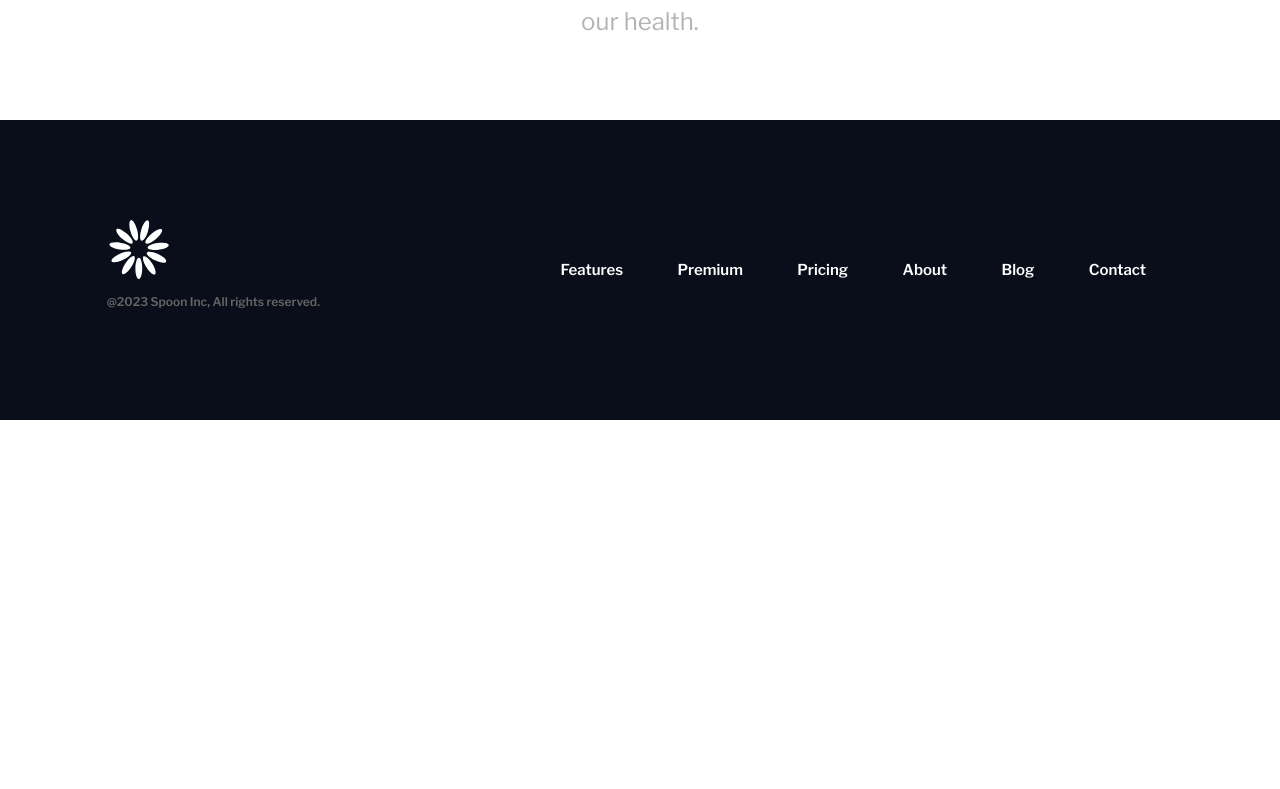
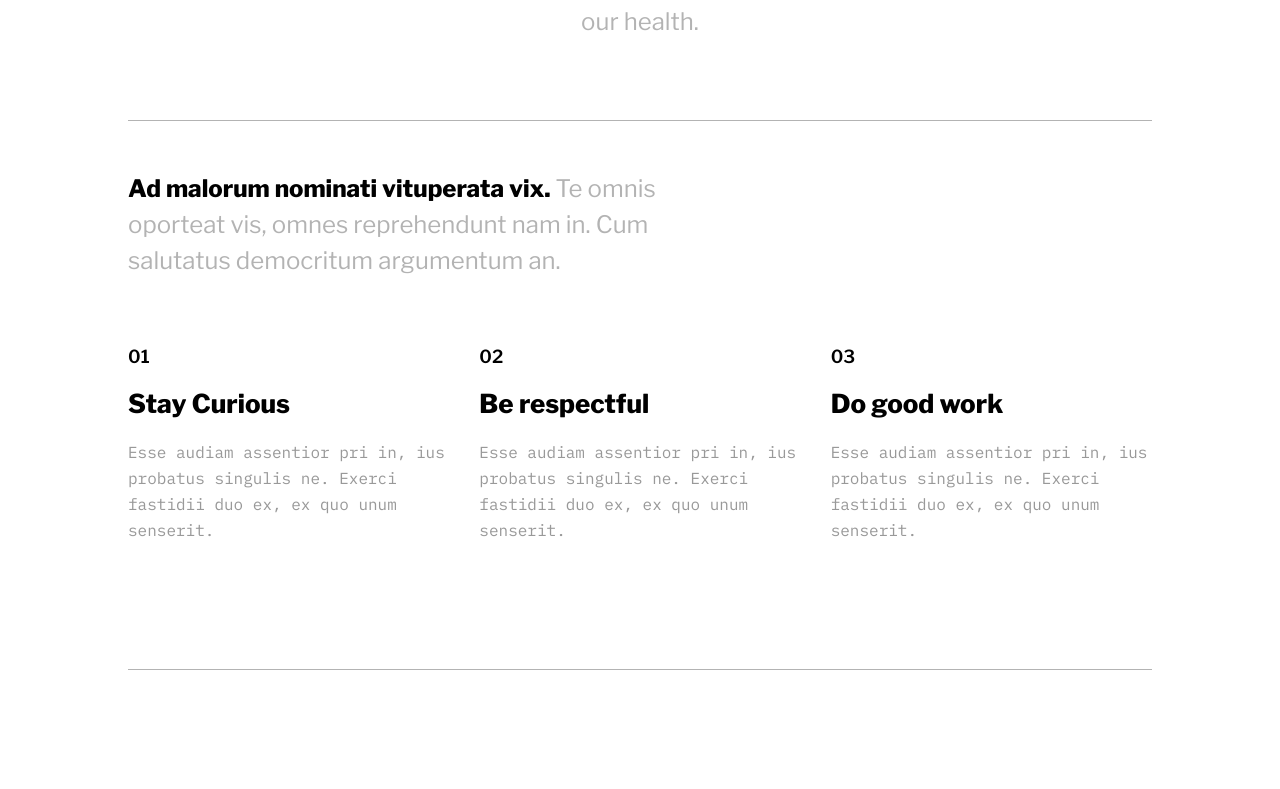
Before and after one commit to cey-t/catering-website, a React (Create React App) app: page /about in a window 1280 px wide. Shown: the part 1531-2320 px from the top of the page. Before the commit the page ends 1951 px from the top, so only its background shows below. Built offline with nearby package versions, Linux system fonts and the light colour scheme.

Commit message:
About missions section implemented

```diff
--- a/src/pages/About/About.js
+++ b/src/pages/About/About.js
@@ -1,7 +1,9 @@
-import styles from "./About.module.scss";
 import ContextBox from "components/ContextBox/ContextBox";
 import bananaCake from "images/Premium/banana-cake.jpg";
+import AboutMission from "./AboutMission/AboutMisson";
+import ContactUs from "components/ContactSection/ContactUs";
 import HeaderContextBox from "components/HeaderInnerContent/HeaderContextBox";
+import styles from "./About.module.scss";
 const About = () => {
   return (
     <section className={styles.aboutRoot}>
@@ -23,6 +25,9 @@ const About = () => {
         span="We combine the benefits of the best local farms with advances made possible by technology to deliver you the best catering experience possible."
         text="Food surrounds us, but we don’t always think about where it comes from or how it got to us. The way we eat and our experiences with food have huge impact on everything from the environment to our health."
       />
+
+      <AboutMission />
+      <ContactUs />
     </section>
   );
 };
--- /dev/null
+++ b/src/pages/About/AboutMission/AboutMission.module.scss
@@ -0,0 +1,38 @@
+.missionRoot {
+  width: 80%;
+  margin: auto;
+  display: flex;
+  flex-direction: column;
+  gap: 50px;
+  .border {
+    width: 100%;
+    border-bottom: 1px solid #b3b3b3;
+  }
+  .companyMissions {
+    display: grid;
+    gap: 30px;
+    margin-bottom: 60px;
+    grid-template-columns: repeat(auto-fit, minmax(300px, 1fr));
+  }
+
+  .missionText {
+    font-size: 26px;
+    line-height: 38px;
+    margin: 0;
+    font-weight: 800;
+    color: #000000;
+  }
+  .missionKey {
+    font-size: 18px;
+    line-height: 20px;
+    color: #000000;
+    font-weight: 600;
+  }
+  .missionContent {
+    font-size: 16px;
+    line-height: 26px;
+    color: #999999;
+    font-weight: 400;
+    font-family: "IBM Plex Mono", monospace;
+  }
+}
--- /dev/null
+++ b/src/pages/About/AboutMission/AboutMisson.js
@@ -0,0 +1,45 @@
+import styles from "./AboutMission.module.scss";
+import ContextBox from "components/ContextBox/ContextBox";
+const AboutMission = () => {
+  const Missions = [
+    {
+      id: 1,
+      name: "Stay Curious",
+      content:
+        "Esse audiam assentior pri in, ius probatus singulis ne. Exerci fastidii duo ex, ex quo unum senserit.",
+    },
+    {
+      id: 2,
+      name: "Be respectful",
+      content:
+        "Esse audiam assentior pri in, ius probatus singulis ne. Exerci fastidii duo ex, ex quo unum senserit.",
+    },
+    {
+      id: 3,
+      name: "Do good work",
+      content:
+        "Esse audiam assentior pri in, ius probatus singulis ne. Exerci fastidii duo ex, ex quo unum senserit.",
+    },
+  ];
+  return (
+    <section className={styles.missionRoot}>
+      <div className={styles.border}></div>
+      <ContextBox
+        span="Ad malorum nominati vituperata vix."
+        text="Te omnis oporteat vis, omnes reprehendunt nam in. Cum salutatus democritum argumentum an."
+        className={styles.contextBox}
+      />
+      <div className={styles.companyMissions}>
+        {Missions.map((mission) => (
+          <div className={styles.missionContainer}>
+            <h3 className={styles.missionKey}>0{mission.id}</h3>
+            <h2 className={styles.missionText}>{mission.name}</h2>
+            <p className={styles.missionContent}>{mission.content}</p>
+          </div>
+        ))}
+      </div>
+      <div className={styles.border}></div>
+    </section>
+  );
+};
+export default AboutMission;
```
